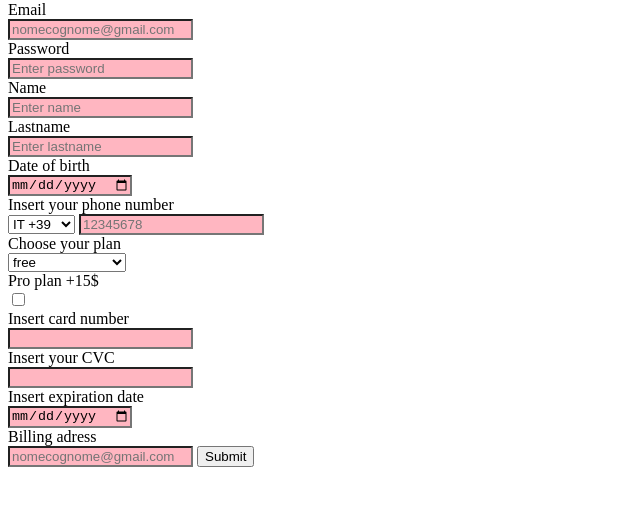
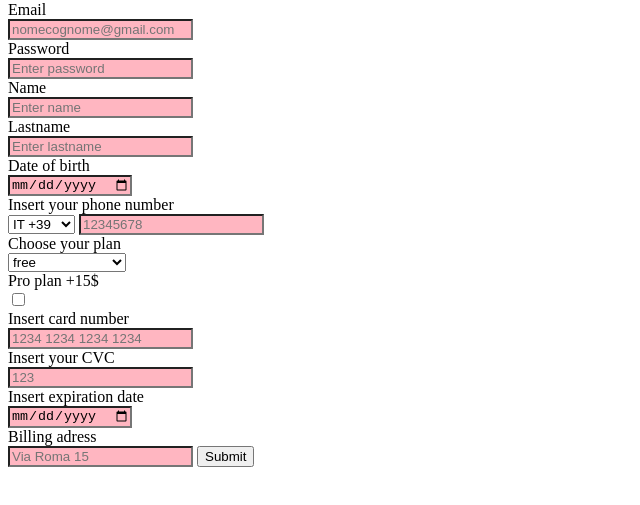
Before and after one commit to Noximillion/Develhope, a plain HTML site: page form/start.html in a window 1280 px wide. Shown: the part 79-584 px from the top of the page, without its empty margins (0-640 px from the left). Drawn offline with Linux system fonts and the light colour scheme.

Commit message:
I corrected the exercise

```diff
--- a/form/start.html
+++ b/form/start.html
@@ -71,16 +71,16 @@
 
 
       <label for="creditC">Insert card number</label>
-      <input type="tel" id="creditC" inputmode="numeric" pattern="[0-9]{16}" required>
+      <input type="tel" id="creditC" inputmode="numeric" placeholder="1234 1234 1234 1234" pattern="[0-9]{16}" required>
 
       <label for="CVC">Insert your CVC</label>
-      <input type="password" name="CVC" id="CVC" inputmode="numeric" pattern="[0-9]{3}" required>
+      <input type="password" name="CVC" id="CVC" inputmode="numeric" placeholder="123" pattern="[0-9]{3}" required>
 
       <label for="expDate">Insert expiration date</label>
       <input type="date" name="expDate" id="expDate" required>
 
       <label for="billingAdress">Billing adress</label>
-      <input type="email" id="billingAdress" name="billingAdress" placeholder="nomecognome@gmail.com" pattern="[a-z0-9._%+-]+@[a-z0-9.-]+\.[a-z]{2,4}$" required>
+      <input type="text" id="billingAdress" placeholder="Via Roma 15" name="billingAdress" required>
 
       <button type="submit">Submit</button>
     </form>
```
